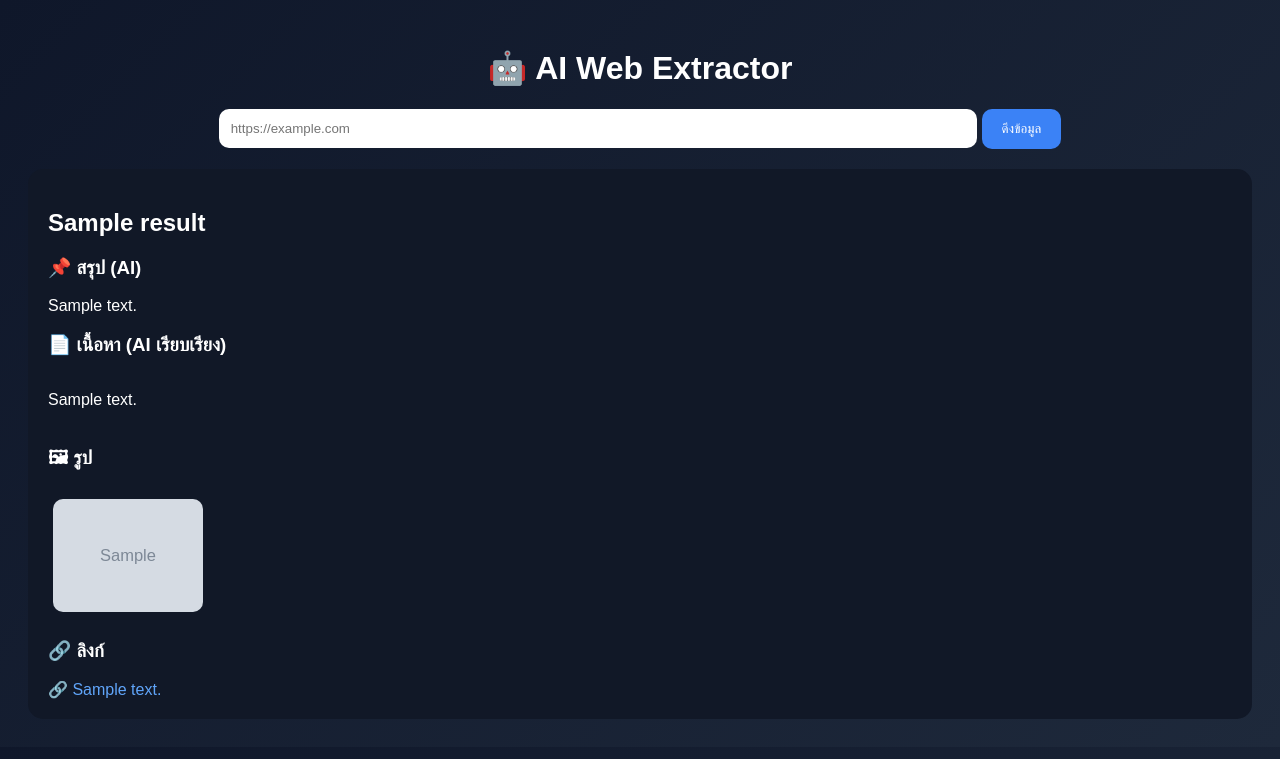
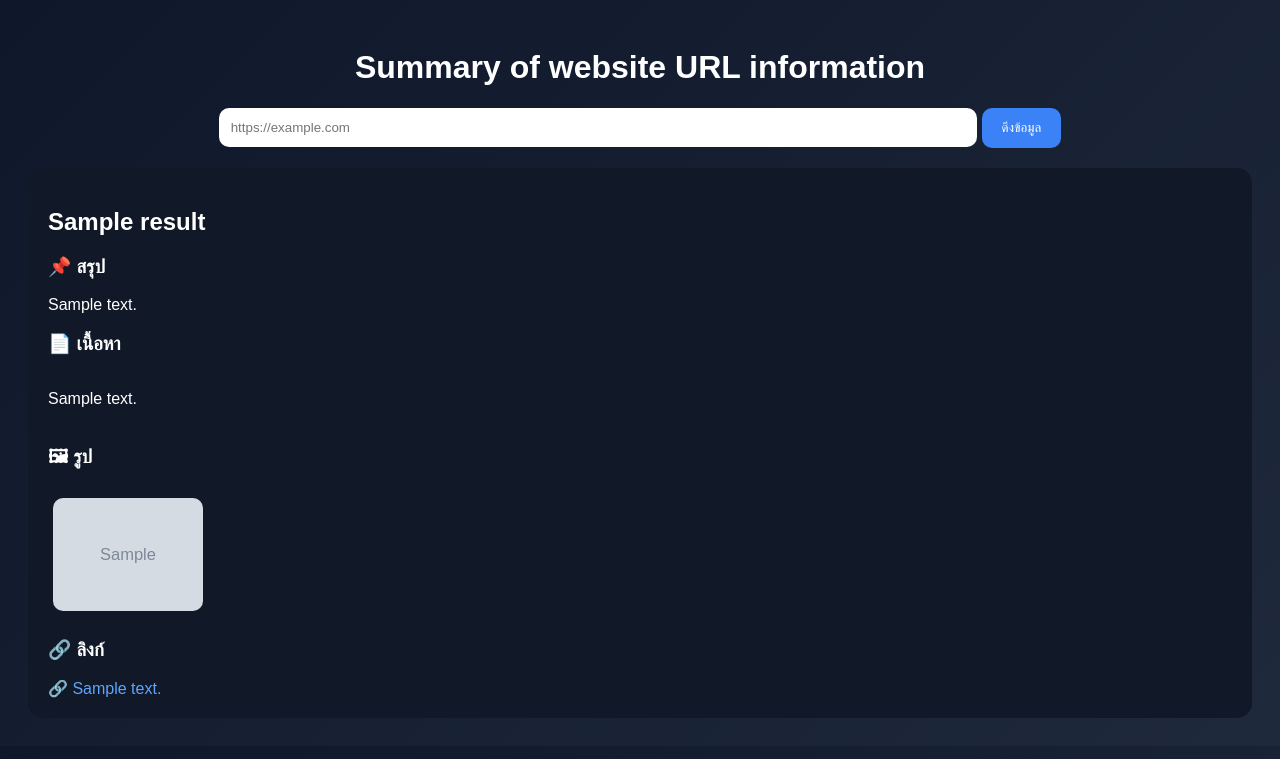
Before and after one commit to runcodev3/API-for-data-retrieval, a Flask app: template templates/index.html in a window 1280 px wide. Shown: the top 759 px of the page. Run offline with Flask 3, Linux system fonts and the light colour scheme; the template is opened without the code that fills it: most values are stand-ins (such as "Sample title", 1, 10 or a date in 2020); grey boxes marked "Sample" are stand-in pictures.

Commit message:
Update index.html

```diff
--- a/templates/index.html
+++ b/templates/index.html
@@ -69,7 +69,7 @@
 </head>
 <body>
 
-<h1>🤖 AI Web Extractor</h1>
+<h1>Summary of website URL information</h1>
 
 <form method="POST">
     <input name="url" placeholder="https://example.com">
@@ -87,10 +87,10 @@
 
     <h2>{{ result.title }}</h2>
 
-    <h3>📌 สรุป (AI)</h3>
+    <h3>📌 สรุป</h3>
     <p>{{ result.summary }}</p>
 
-    <h3>📄 เนื้อหา (AI เรียบเรียง)</h3>
+    <h3>📄 เนื้อหา</h3>
     <div class="scroll">
         <p>{{ result.full_text }}</p>
     </div>
```
